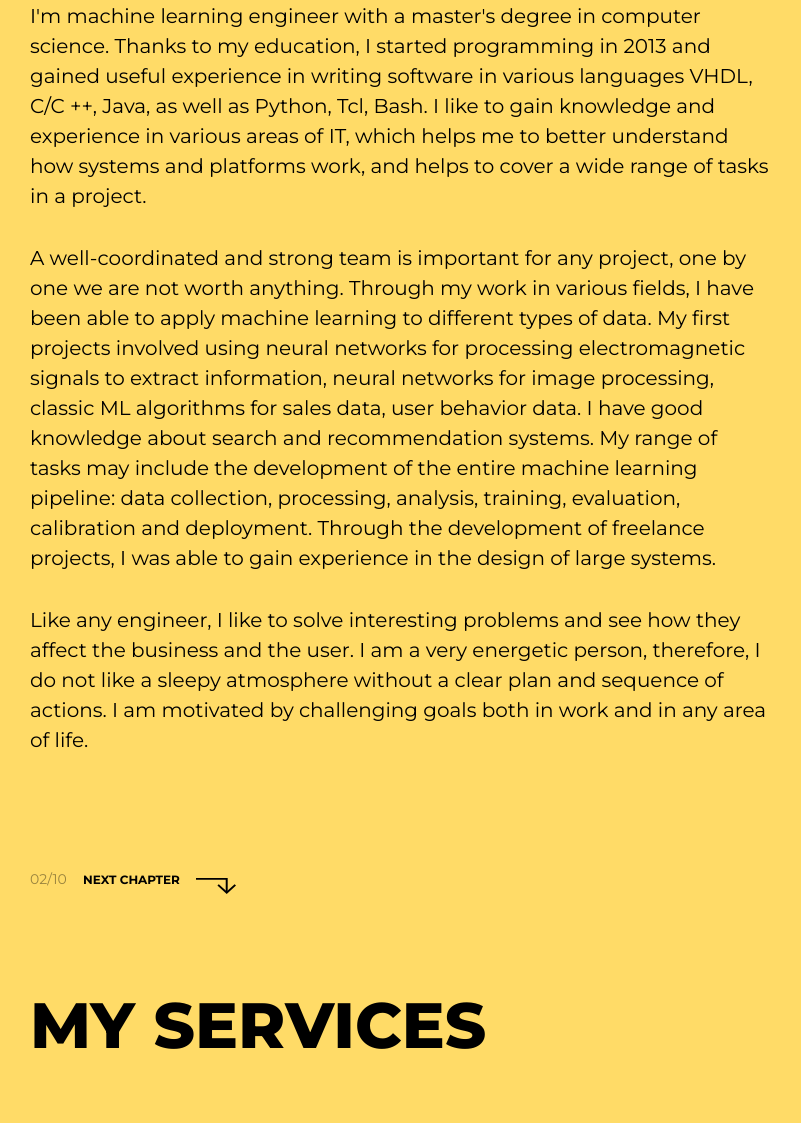
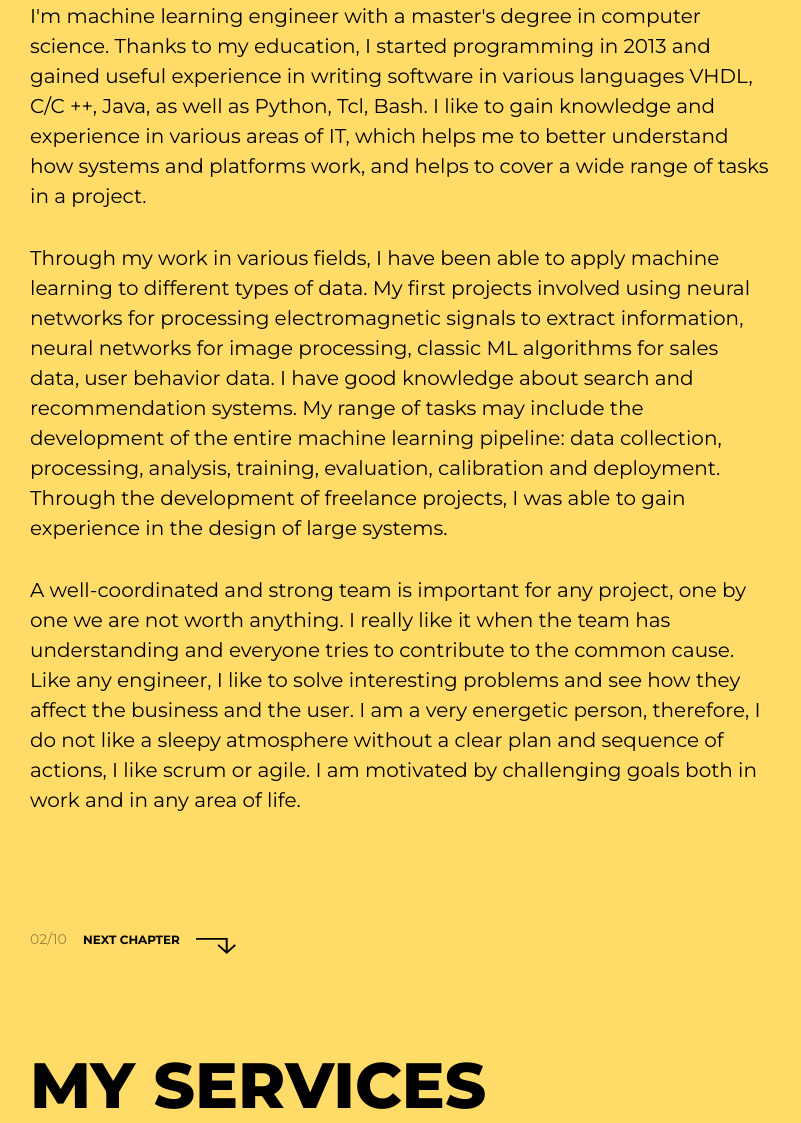
Before and after one commit to amunra94/personal_land, a Django app: page /about/ in a window 1280 px wide. Shown: the part 1020-2143 px from the top of the page, without its empty margins (0-801 px from the left). Run offline with Django 3.2, Linux system fonts and the light colour scheme; parts of the project's set-up code (start-up, migrations or seed data) failed here and were passed over; some libraries are stand-ins or nearby versions.

Commit message:
change about me

```diff
--- a/main/templates/personal/index.html
+++ b/main/templates/personal/index.html
@@ -140,8 +140,6 @@
                                         tasks in a project.
                                     </p>
                                     <p>
-                                        A well-coordinated and strong team is important for any project,
-                                        one by one we are not worth anything.
                                         Through my work in various fields, I have been able to apply machine learning to
                                         different types of data.
                                         My first projects involved using neural networks for processing electromagnetic
@@ -155,10 +153,12 @@
                                         freelance projects, I was able to gain experience in the design of large
                                         systems.
                                     </p>
-                                    <p>
+                                    <p> A well-coordinated and strong team is important for any project,
+                                        one by one we are not worth anything. I really like it when the team has understanding
+                                        and everyone tries to contribute to the common cause.
                                         Like any engineer, I like to solve interesting problems and see how they affect
                                         the business and the user. I am a very energetic person, therefore,
-                                        I do not like a sleepy atmosphere without a clear plan and sequence of actions.
+                                        I do not like a sleepy atmosphere without a clear plan and sequence of actions, I like scrum or agile.
                                         I am motivated by challenging goals both in work and in any area of life.
                                     </p>
                                 </article>
```
